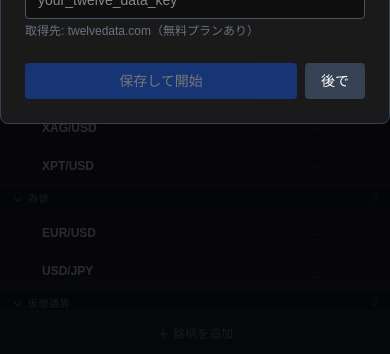
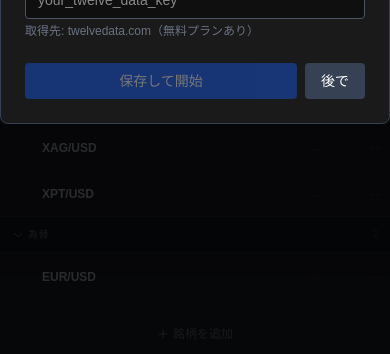
Before and after one commit to yasukem7-byte/helm-tradeai, a Next.js app: page / in a window 390 px wide. Shown: the part 487-841 px from the top of the page. Built offline with nearby package versions, Linux system fonts and the light colour scheme.

Commit message:
スマホ：グループ初期折りたたみ・行間拡大

```diff
--- a/components/RightPanel.tsx
+++ b/components/RightPanel.tsx
@@ -213,7 +213,11 @@ function WatchlistWithGroups({
   onRemoveSymbol: (s: string) => void;
   onReorder: (newList: WatchItem[]) => void;
 }) {
-  const [collapsed, setCollapsed] = useState<Record<string, boolean>>({});
+  const isMobile = typeof window !== "undefined" && window.innerWidth < 768;
+  const groupNames = [...new Set(watchlist.filter(w => w.group).map(w => w.group!))];
+  const [collapsed, setCollapsed] = useState<Record<string, boolean>>(
+    () => isMobile ? Object.fromEntries(groupNames.map(g => [g, true])) : {}
+  );
   const dragSymbol = useRef<string | null>(null);
   const dragGroup = useRef<string | null>(null);
 
@@ -278,7 +282,7 @@ function WatchlistWithGroups({
             onClick={() => toggleGroup(groupName)}
             onDragOver={(e) => e.preventDefault()}
             onDrop={(e) => { e.preventDefault(); handleDropOnGroup(groupName); }}
-            className="w-full flex items-center gap-1 px-3 py-1.5 bg-[#161b27] hover:bg-[#1e2535] border-t border-b border-[#2a2e39] transition-colors"
+            className="w-full flex items-center gap-1 px-3 py-2.5 md:py-1.5 bg-[#161b27] hover:bg-[#1e2535] border-t border-b border-[#2a2e39] transition-colors"
           >
             <svg
               className={`w-3 h-3 text-[#787b86] transition-transform flex-shrink-0 ${collapsed[groupName] ? "-rotate-90" : ""}`}
@@ -337,7 +341,7 @@ function WatchRow({
       onDragOver={(e) => { e.preventDefault(); setDragOver(true); }}
       onDragLeave={() => setDragOver(false)}
       onDrop={(e) => { e.preventDefault(); setDragOver(false); onDrop?.(); }}
-      className={`flex items-center px-2 py-1.5 cursor-pointer transition-colors group border-t-2 ${
+      className={`flex items-center px-2 py-2.5 md:py-1.5 cursor-pointer transition-colors group border-t-2 ${
         dragOver ? "border-blue-500" : "border-transparent"
       } ${isActive ? "bg-[#2a2e39]" : "hover:bg-[#252830]"}`}
       onClick={onClick}
```
